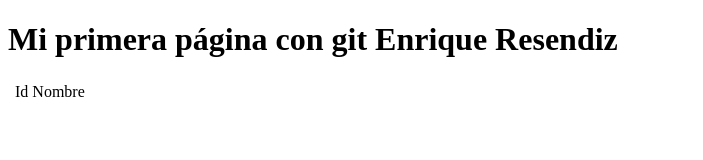
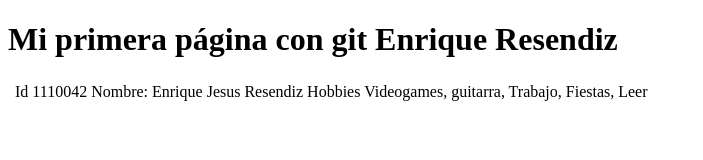
Before and after one commit to Elkikesan/4SIS1B2024RESENDIZREYESENRIQUE, a plain HTML site: page index.html in a window 1280 px wide. Shown: the whole page, without its empty margins (0-703 px from the left). Drawn offline with Linux system fonts and the light colour scheme.

Commit message:
Agregue mis hobbies

```diff
--- a/index.html
+++ b/index.html
@@ -10,8 +10,9 @@
     <div calss="main conntainer">
         <table class="table">
             <th>
-                <td>Id</td>
-                <td>Nombre</td>
+                <td>Id 1110042</td>
+                <td>Nombre: Enrique Jesus Resendiz</td>
+                <td>Hobbies Videogames, guitarra, Trabajo, Fiestas, Leer </td>
             </th>
         </table>
     </div>
```
